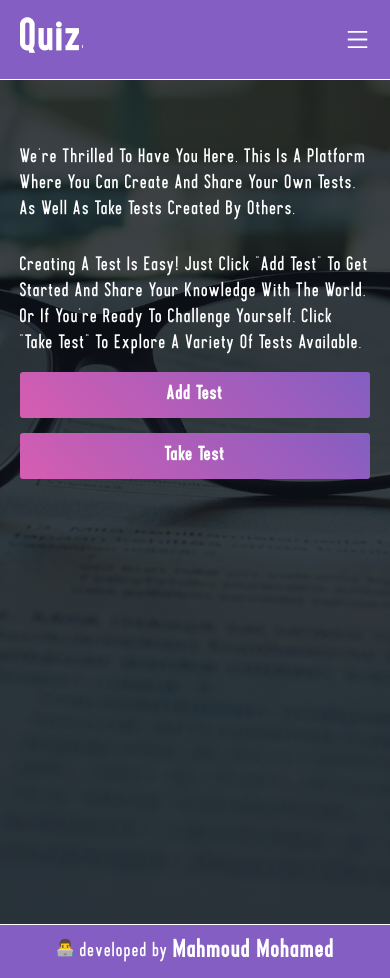
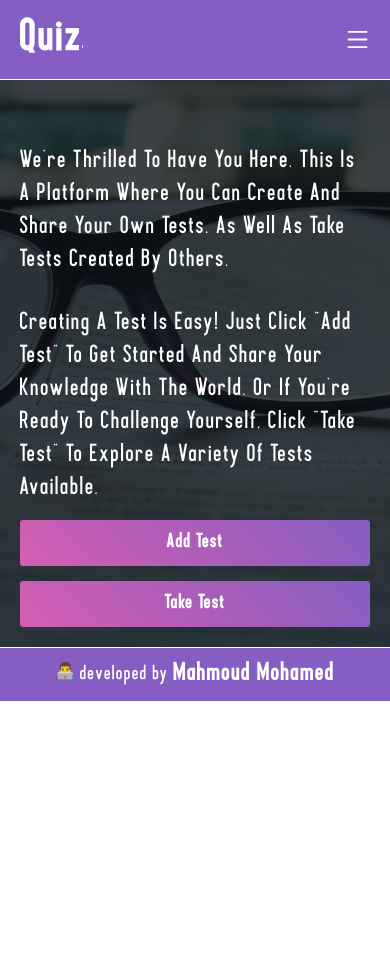
Before and after one commit to Eng1Mahmoud/CODSOFT, a React (Vite) app in the folder quizs/quiz-front/: page / in a window 390 px wide. After the commit the page ends 844 px from the top, so only its background shows below. Built offline with nearby package versions, Linux system fonts and the light colour scheme.

Commit message:
chang styles

```diff
--- a/quizs/quiz-front/src/index.css
+++ b/quizs/quiz-front/src/index.css
@@ -764,9 +764,9 @@ footer .container a:hover{
   .home {
 
     grid-template-columns: 1fr;
+height:auto;
+    padding: 10px;
 
-    padding: 10px;
-   height:100vh;
   }
   .home .content {
     grid-template-columns: 1fr;
@@ -779,7 +779,7 @@ footer .container a:hover{
   }
 
   .home .content p {
-    font-size: 16px;
+    font-size: 20px;
     margin:0px;
   }
   .home .content .text .btn{
```
